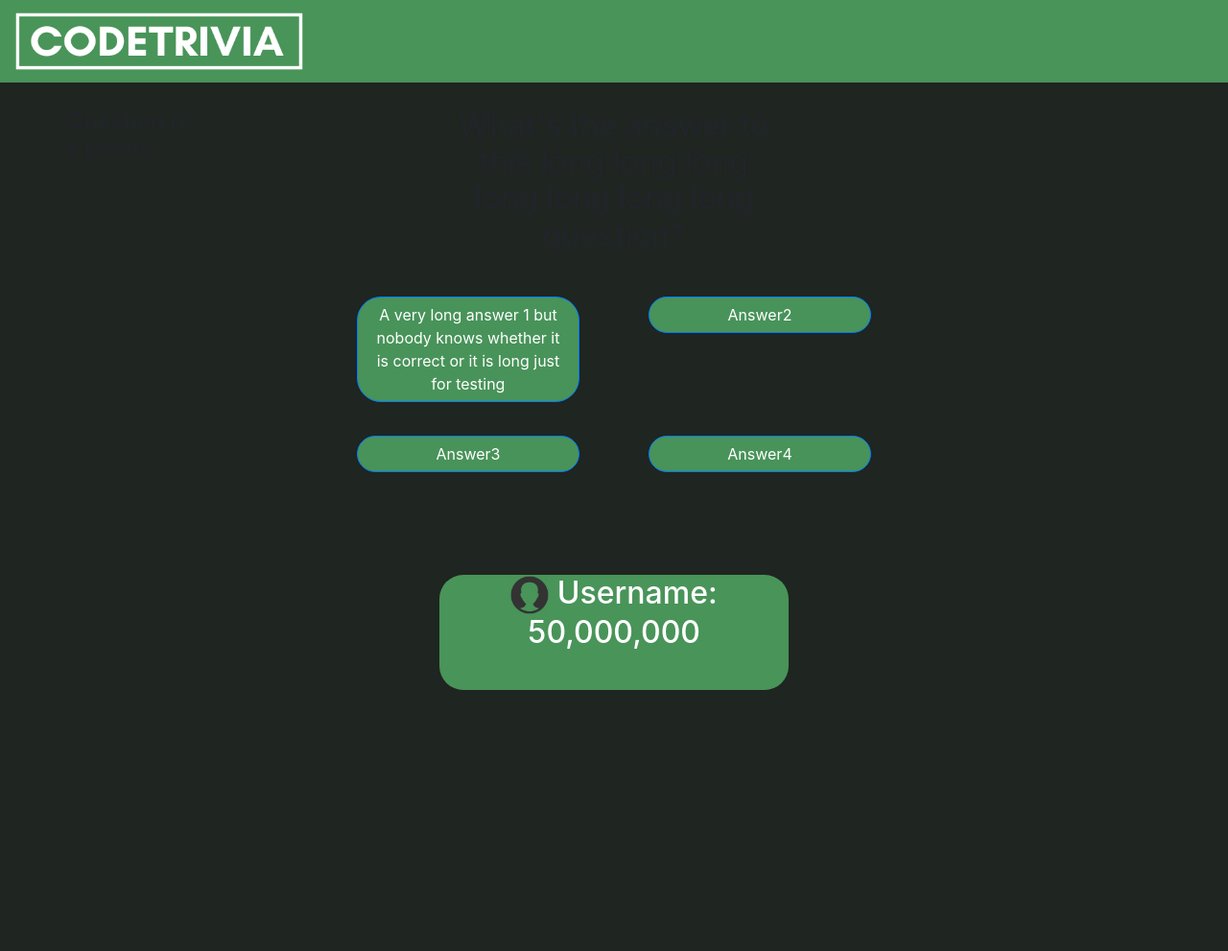
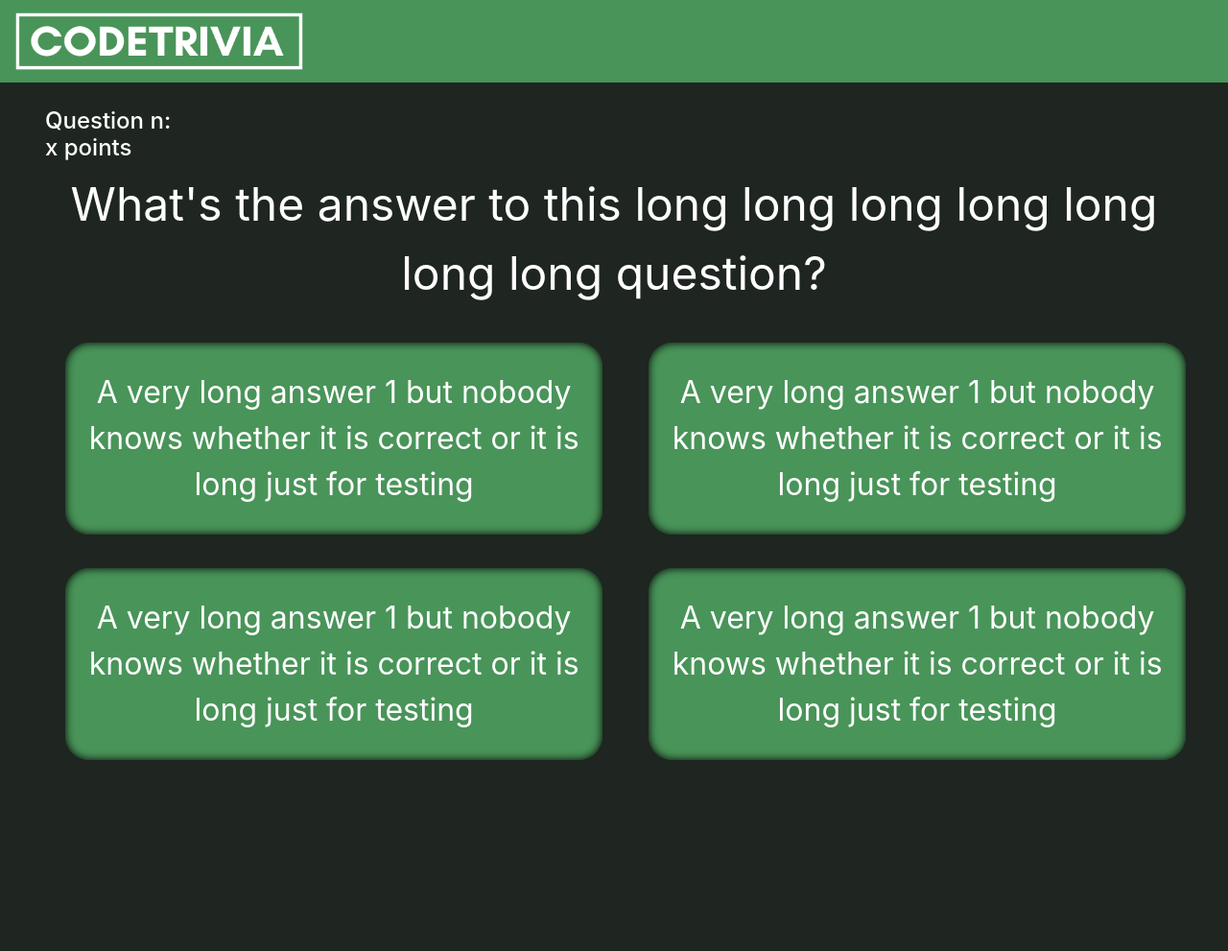
Before and after one commit to SD-D-Trivia-Team/CodeTrivia, a PHP site: page /Quiz/quiz.html in a window 1280 px wide. Shown: the top 991 px of the page at 96% size. After the commit the page ends 792 px from the top, so only its background shows below. Run offline with PHP 8.4, Linux system fonts and the light colour scheme.

Commit message:
change quiz

```diff
--- a/Quiz/quiz.css
+++ b/Quiz/quiz.css
@@ -1,10 +1,10 @@
-html {
-    min-height: 200vh;
+body {
+    background-color: #1F2521;
+    /* overflow: hidden; */
 }
 
-body {
-    background-color: #1F2521;
-    overflow: hidden;
+h1, h2, h3, h4{
+    color: #FFFFFF;
 }
 
 .navbar {
@@ -27,29 +27,34 @@ body {
 }
 
 .col-sm {
-    height: 100%;
+    color: #FFFFFF;
+    width: 18%;
+    min-height: 25vh;
     margin-left: 3%;
-    margin-right: 3%;
-    background-color: #49945900;
+    margin-right: 1%;
+    background-color: #499459;
     border-radius: 25px;
-    padding: 0 0 0 0;
-    -moz-box-shadow:    inset 0 0 10px #00000000;
-    -webkit-box-shadow: inset 0 0 10px #00000000;
-    box-shadow:         inset 0 0 10px #00000000;
+    -moz-box-shadow:    inset 0 0 10px #000000;
+    -webkit-box-shadow: inset 0 0 10px #000000;
+    box-shadow:         inset 0 0 10px #000000;
+    text-align: center;
 }
 
+.questiontext {
+    /* padding-top: vh; */
+    font-size: 2em;
+    width: 100%;
+    margin: 0;
+    position: absolute;
+    top: 50%;
+    left: 50%;
+    transform: translate(-50%, -50%);
+}
 
-.col-user {
-    content:"";
+.questioncontainer{
     color: #ffffff;
-    width: 30%;
-    height: 15vh;
-    margin-left: 3%;
-    margin-right: 3%;
-    background-color: #499459;
-    border-radius: 25px;
-    padding: 0 0 0 0;
-    -moz-box-shadow:    inset 0 0 10px #00000000;
-    -webkit-box-shadow: inset 0 0 10px #00000000;
-    box-shadow:         inset 0 0 10px #00000000;
+    width: 100%;
+    font-size: 3em;
+    margin-bottom: 3%;
+    text-align: center;
 }
--- a/Quiz/quiz.html
+++ b/Quiz/quiz.html
@@ -13,7 +13,7 @@
 
     <!--NAVBAR-->
     <nav class="navbar navbar-expand-lg navbar-light">
-      <a class="navbar-brand" href="#">
+      <a class="navbar-brand" href="/">
         <img src="/images/logo.png" width="300" height="60" alt="">
       </a>
       <button class="navbar-toggler" type="button" data-toggle="collapse" data-target="#navbarSupportedContent" aria-controls="navbarSupportedContent" aria-expanded="false" aria-label="Toggle navigation">
@@ -23,45 +23,41 @@
     <!--END NAVBAR-->
 
     <div class="container">
+
+            <h4> Question n: <br>  x points</h4>
+
+            <section class="questioncontainer">
+              What's the answer to this long long long long long long long question?
+            </section>
+
+
       <div class="row">
-          <div class="col-sm" align="left">
-            <h4> Question n: <br>  x points</h4>
-          </div>
-          <div class="col-sm" align="center">
-            <h2> What's the answer to this long long long long long long long question? </h2>
-          </div>
-          <div class="col-sm"></div>
+        <div class="col-sm">
+          <section class="questiontext">
+            A very long answer 1 but nobody knows whether it is correct or it is long just for testing
+          </section>
       </div>
+
+      <div class="col-sm">
+        <section class="questiontext">
+          A very long answer 1 but nobody knows whether it is correct or it is long just for testing
+        </section>
+      </div>
+
+    </div>
       <div class="row">
-        <div class="col-sm"></div>
         <div class="col-sm">
-          <a class="btn btn-primary btn-large btn-block" href="#" style="color: rgb(255, 255, 255); background-image: -webkit-linear-gradient(top, rgb(72, 147, 89), rgb(72, 147, 89)); background-color: rgb(72, 147, 89); border-radius: 25px;">A very long answer 1 but nobody knows whether it is correct or it is long just for testing</a>
+          <section class="questiontext">
+            A very long answer 1 but nobody knows whether it is correct or it is long just for testing
+          </section>
         </div>
         <div class="col-sm">
-          <a class="btn btn-primary btn-large btn-block" href="#" style="color: rgb(255, 255, 255); background-image: -webkit-linear-gradient(top, rgb(72, 147, 89), rgb(72, 147, 89)); background-color: rgb(72, 147, 89); border-radius: 25px;">Answer2</a>
-        </div>
-        <div class="col-sm"></div>
+          <section class="questiontext">
+            A very long answer 1 but nobody knows whether it is correct or it is long just for testing
+          </section>
       </div>
-      <div class="row">
-        <div class="col-sm"></div>
-        <div class="col-sm">
-          <a class="btn btn-primary btn-large btn-block" href="#" style="color: rgb(255, 255, 255); background-image: -webkit-linear-gradient(top, rgb(72, 147, 89), rgb(72, 147, 89)); background-color: rgb(72, 147, 89); border-radius: 25px;">Answer3</a>
-        </div>
-        <div class="col-sm">
-          <a class="btn btn-primary btn-large btn-block" href="#" style="color: rgb(255, 255, 255); background-image: -webkit-linear-gradient(top, rgb(72, 147, 89), rgb(72, 147, 89)); background-color: rgb(72, 147, 89); border-radius: 25px;">Answer4</a>
-        </div>
-        <div class="col-sm"></div>
       </div>
 
-      <div class="row"></div>
-      <div class="row"></div>
-      <div class="row">
-        <div class="col-sm"></div>
-        <div class="col-user" align=center>
-           <h2 class="text-center"> <img src="/images/default_avatar.png" width="40" height="40"> Username:  50,000,000</h2>
-        </div>
-        <div class="col-sm"></div>
-      </div>
     </div>
 
   </body>
```
